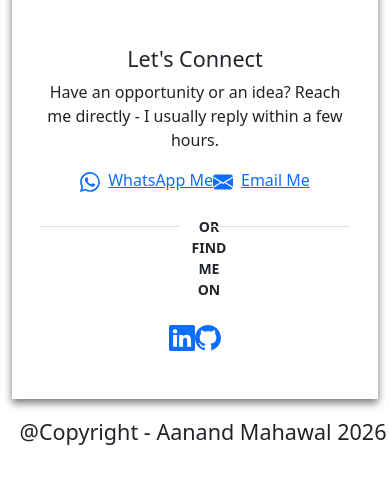
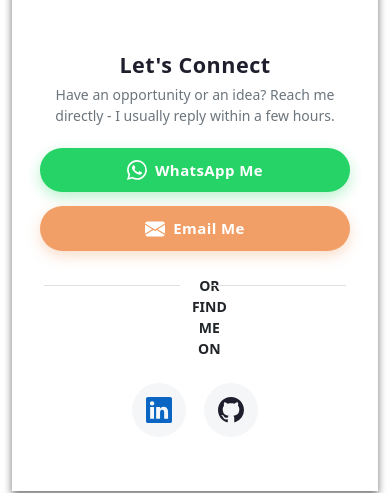
Before and after one commit to aanandmahawal/Personal-portfolio, a React (Create React App) app in the folder frontend/: page / in a window 390 px wide. Shown: the part 5634-6127 px from the top of the page. Built offline with nearby package versions, Linux system fonts and the light colour scheme.

Commit message:
Update Contact.css

```diff
--- a/frontend/src/pages/Contact/Contact.css
+++ b/frontend/src/pages/Contact/Contact.css
@@ -97,79 +97,112 @@ button:focus {
   }
 }
 
-/* ===== WhatsApp contact panel ===== */
-.whatsapp-box {
-  padding: 10px 0 4px 0;
+/* ===== Contact panel (balanced sizes, calm motion) ===== */
+.contact-panel {
+  padding: 6px 4px;
 }
 
-.whatsapp-icon-wrap {
+.contact-title {
+  font-weight: 700;
+  color: #1e1e2c;
+  letter-spacing: 0.5px;
+  margin-bottom: 6px;
+}
+
+.contact-subtitle {
+  color: #6c757d;
+  font-size: 14px;
+  max-width: 340px;
+  margin: 0 auto 22px auto;
+}
+
+/* --- two equal action buttons --- */
+.contact-actions {
+  display: flex;
+  justify-content: center;
+  gap: 14px;
+  flex-wrap: wrap;
+}
+
+.contact-btn {
   display: inline-flex;
   align-items: center;
   justify-content: center;
-  width: 92px;
-  height: 92px;
-  border-radius: 50%;
-  background: #e9fbef;
-  margin-bottom: 14px;
-  animation: whatsapp-pulse 2s infinite;
+  min-width: 170px;
+  padding: 11px 20px;
+  border-radius: 50px;
+  font-weight: 600;
+  font-size: 15px;
+  letter-spacing: 0.4px;
   text-decoration: none;
+  color: #ffffff;
+  transition: transform 0.25s ease, box-shadow 0.25s ease, opacity 0.25s ease;
 }
 
-.whatsapp-icon {
-  font-size: 48px;
-  color: #25d366;
+.contact-btn:hover {
+  color: #ffffff;
+  transform: translateY(-3px);
 }
 
-@keyframes whatsapp-pulse {
-  0% {
-    box-shadow: 0 0 0 0 rgba(37, 211, 102, 0.45);
-  }
-  70% {
-    box-shadow: 0 0 0 18px rgba(37, 211, 102, 0);
-  }
-  100% {
-    box-shadow: 0 0 0 0 rgba(37, 211, 102, 0);
-  }
+.contact-btn-whatsapp {
+  background: #25d366;
+  box-shadow: 0 5px 14px rgba(37, 211, 102, 0.32);
+}
+.contact-btn-whatsapp:hover {
+  box-shadow: 0 9px 20px rgba(37, 211, 102, 0.42);
 }
 
-.whatsapp-title {
-  font-weight: 700;
-  color: #1e1e2c;
-  margin-bottom: 4px;
+.contact-btn-email {
+  background: #f29f67;
+  box-shadow: 0 5px 14px rgba(242, 159, 103, 0.35);
+}
+.contact-btn-email:hover {
+  box-shadow: 0 9px 20px rgba(242, 159, 103, 0.45);
 }
 
-.whatsapp-subtitle {
-  color: #6c757d;
-  font-size: 14px;
-  margin-bottom: 18px;
+/* --- social icons, comfortably sized --- */
+.contact-socials {
+  display: flex;
+  justify-content: center;
+  gap: 18px;
 }
 
-.whatsapp-btn {
+.social-circle {
   display: inline-flex;
   align-items: center;
   justify-content: center;
-  background: #25d366;
-  color: #ffffff;
-  font-weight: 600;
-  padding: 10px 28px;
-  border-radius: 50px;
-  text-decoration: none;
-  letter-spacing: 0.5px;
-  box-shadow: 0 6px 16px rgba(37, 211, 102, 0.35);
-  transition: all 0.3s ease;
+  width: 54px;
+  height: 54px;
+  border-radius: 50%;
+  background: #f4f6f8;
+  transition: transform 0.25s ease, box-shadow 0.25s ease;
 }
 
-.whatsapp-btn:hover {
-  background: #1ebe5b;
-  color: #ffffff;
-  transform: translateY(-2px);
-  box-shadow: 0 10px 22px rgba(37, 211, 102, 0.45);
+.social-circle:hover {
+  transform: translateY(-4px);
+  box-shadow: 0 8px 18px rgba(0, 0, 0, 0.15);
+}
+
+.social-linkedin {
+  color: #0a66c2;
+}
+.social-github {
+  color: #1e1e2c;
 }
 
 /* dark mode */
-#dark .whatsapp-title {
+#dark .contact-title {
   color: #ffffff;
 }
-#dark .whatsapp-icon-wrap {
-  background: rgba(37, 211, 102, 0.12);
+#dark .social-circle {
+  background: rgba(255, 255, 255, 0.1);
 }
+#dark .social-github {
+  color: #ffffff;
+}
+
+@media (max-width: 500px) {
+  .contact-btn {
+    min-width: 100%;
+  }
+}
```
